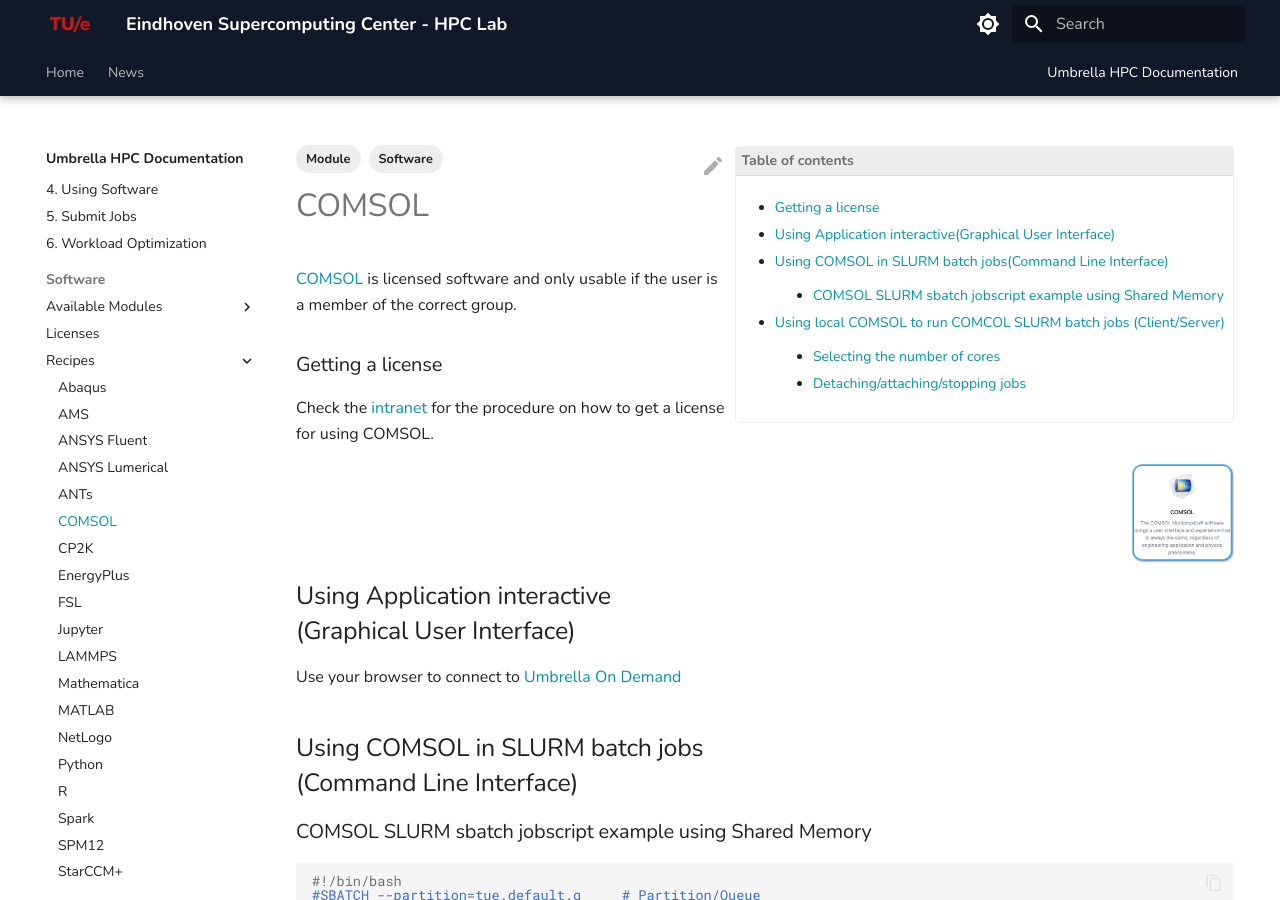
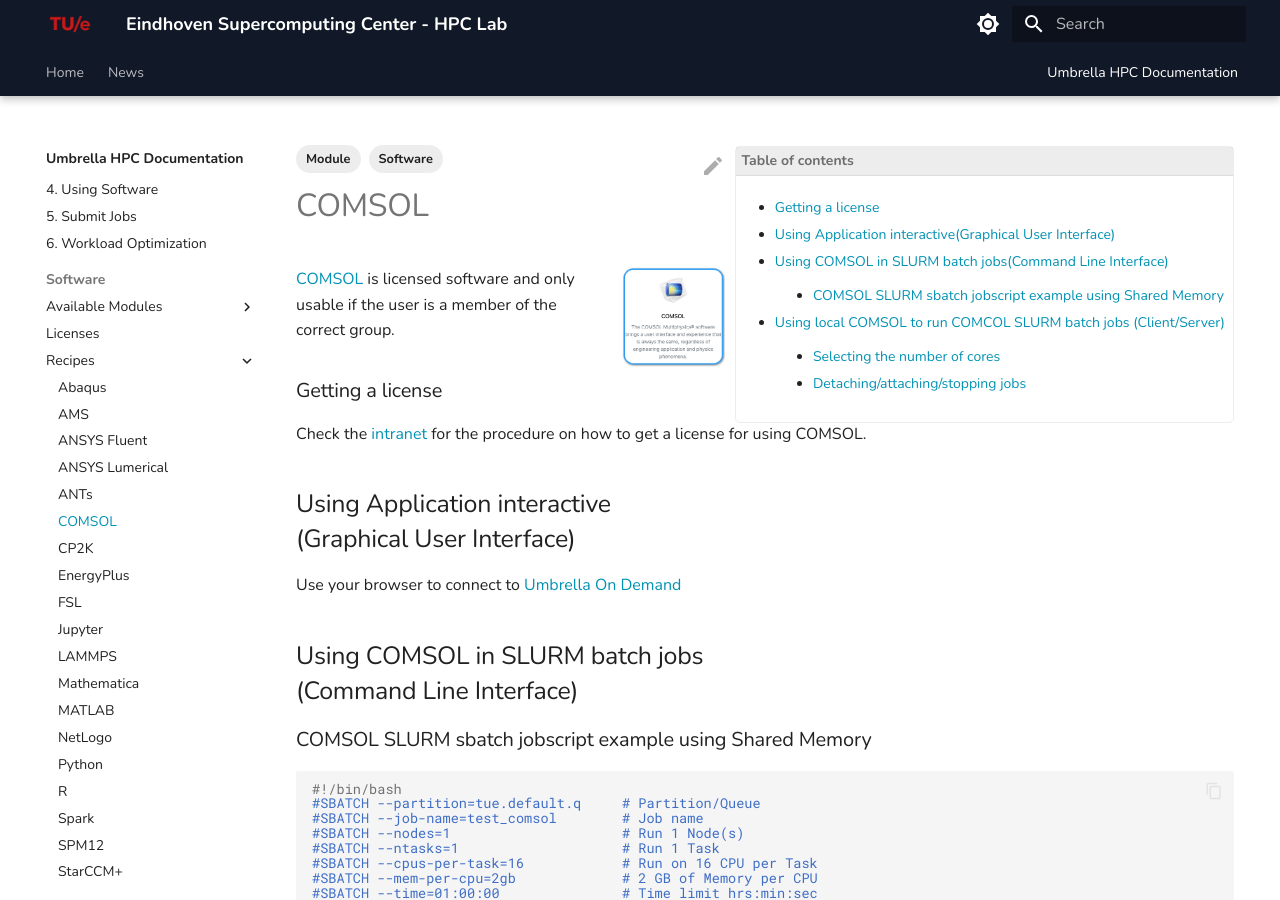
Before and after one commit to gferhpc/supercomputing.tue.nl, an MkDocs documentation site: the page built from pages/documentation/software/recipes/comsol.md, in a window 1280 px wide and 900 px high. Built offline with MkDocs 1.6.1 and Material for MkDocs 9.7.7, drawn with Linux system fonts in a browser that asks for light colours.

Commit message:
Update comsol.md

```diff
--- a/pages/documentation/software/recipes/comsol.md
+++ b/pages/documentation/software/recipes/comsol.md
@@ -3,6 +3,7 @@
 tags: [Software, Module]
 ---
 
+![COMSOL in Umbrella On Demdand](comsol-ood.png){: align=right style="height:100px"}
 [COMSOL](https://www.comsol.com/){:target="_blank"} is licensed software and only usable if the user is a member of the correct group.
 
 ### Getting a license
@@ -10,8 +11,6 @@
 Check the
 [intranet](https://intranet.tue.nl/en/university/services/information-management-services/software/comsol-multiphysics/){:target=_blank}
 for the procedure on how to get a license for using COMSOL.
-
-![COMSOL in Umbrella On Demdand](comsol-ood.png){: align=right style="height:100px"}
 
 ## Using Application interactive<br>(Graphical User Interface)
 
```
